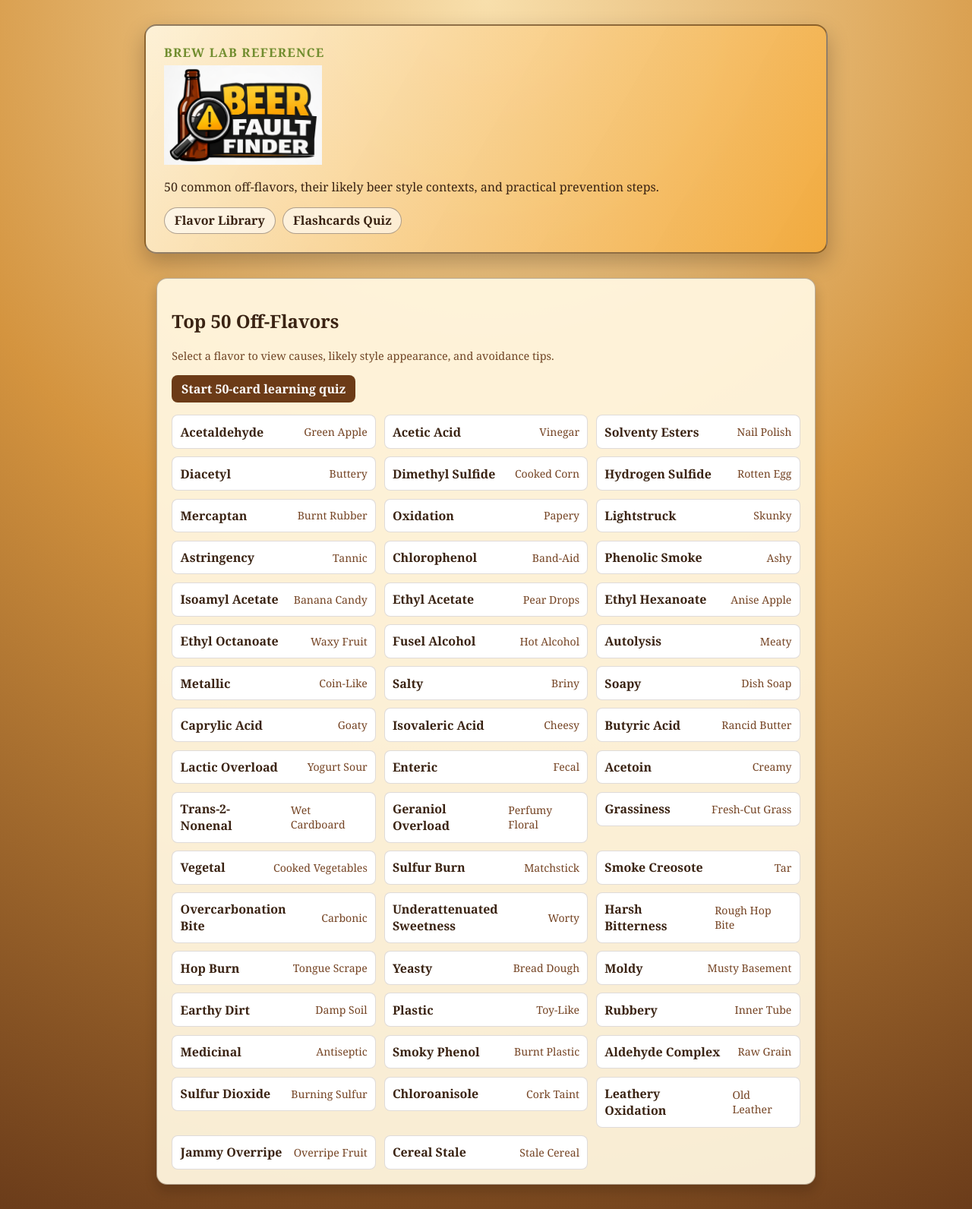
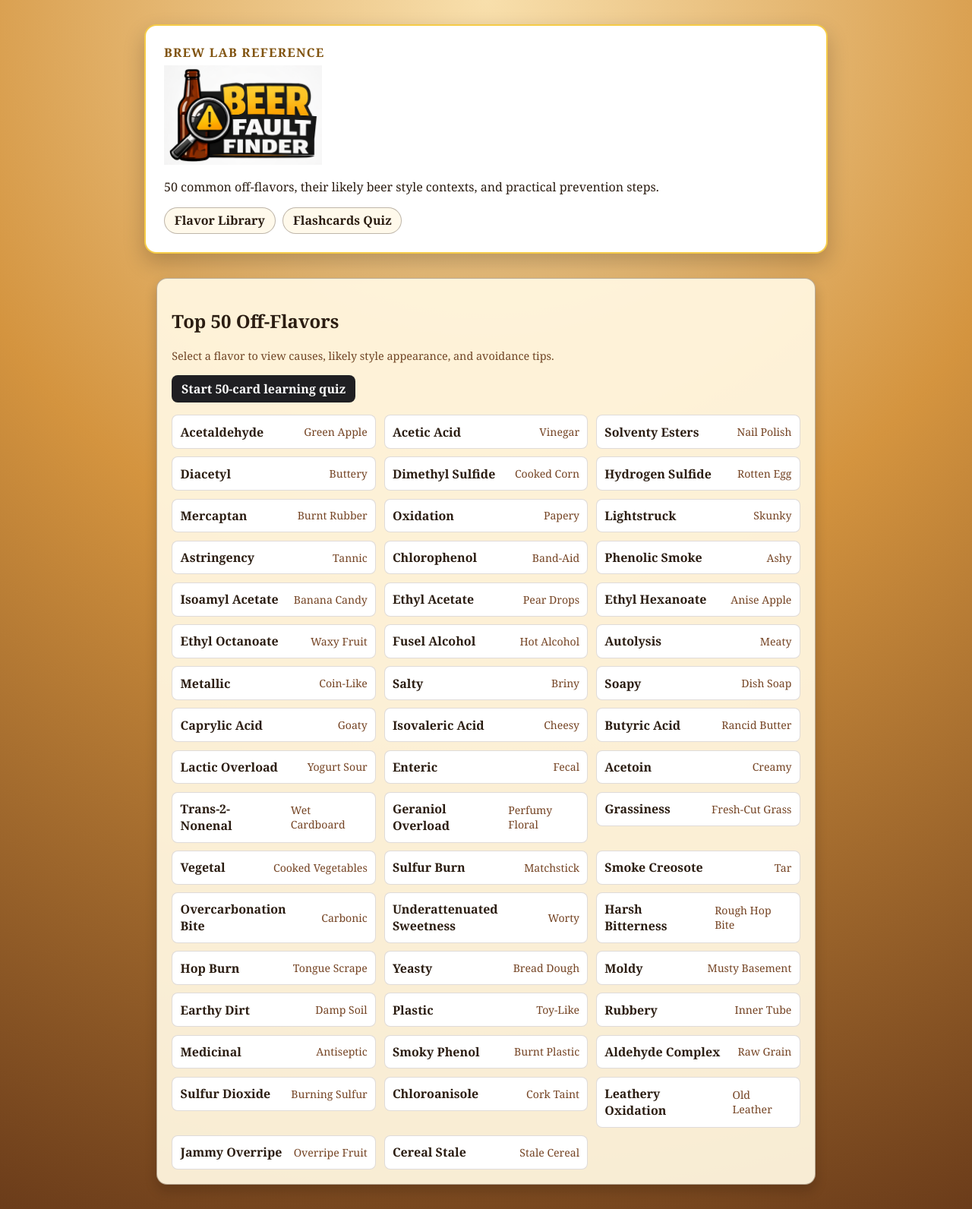
Before and after one commit to greenladdev/BeerLabRepo, a Flask app: page / in a window 1280 px wide. Shown: the whole page at 76% size. Run offline with Flask 3, Linux system fonts and the light colour scheme.

Commit message:
Update header styles and logo

```diff
--- a/app/static/styles.css
+++ b/app/static/styles.css
@@ -1,9 +1,9 @@
 :root {
-  --amber: #f2aa3c;
-  --malt: #6c3b17;
-  --foam: #fff6df;
-  --oak: #3a2313;
-  --hop: #718d2f;
+  --amber: #f3bf1a;
+  --malt: #1f1f22;
+  --foam: #ffffff;
+  --oak: #2b1d12;
+  --hop: #80530f;
 }
 
 * {
@@ -25,11 +25,11 @@ body {
 .hero__content {
   margin: 0 auto;
   max-width: 900px;
-  background: linear-gradient(120deg, rgba(255, 246, 223, 0.92), rgba(242, 170, 60, 0.95));
-  border: 2px solid rgba(58, 35, 19, 0.55);
+  background: var(--foam);
+  border: 2px solid rgba(243, 191, 26, 0.8);
   border-radius: 16px;
   padding: 1.5rem;
-  box-shadow: 0 12px 28px rgba(20, 9, 4, 0.25);
+  box-shadow: 0 12px 28px rgba(20, 9, 4, 0.22);
 }
 
 .hero h1 {
@@ -58,6 +58,7 @@ body {
 
 .subtitle {
   margin: 0.8rem 0 0;
+  color: var(--oak);
 }
 
 .hero-nav {
@@ -69,16 +70,16 @@ body {
 
 .hero-nav a {
   text-decoration: none;
-  border: 1px solid rgba(58, 35, 19, 0.4);
+  border: 1px solid rgba(43, 29, 18, 0.3);
   border-radius: 999px;
   color: var(--oak);
-  background: rgba(255, 255, 255, 0.6);
+  background: #fff9eb;
   padding: 0.35rem 0.8rem;
   font-weight: 600;
 }
 
 .hero-nav a:hover {
-  background: rgba(255, 255, 255, 0.95);
+  background: #ffe9b6;
 }
 
 .container {
```
